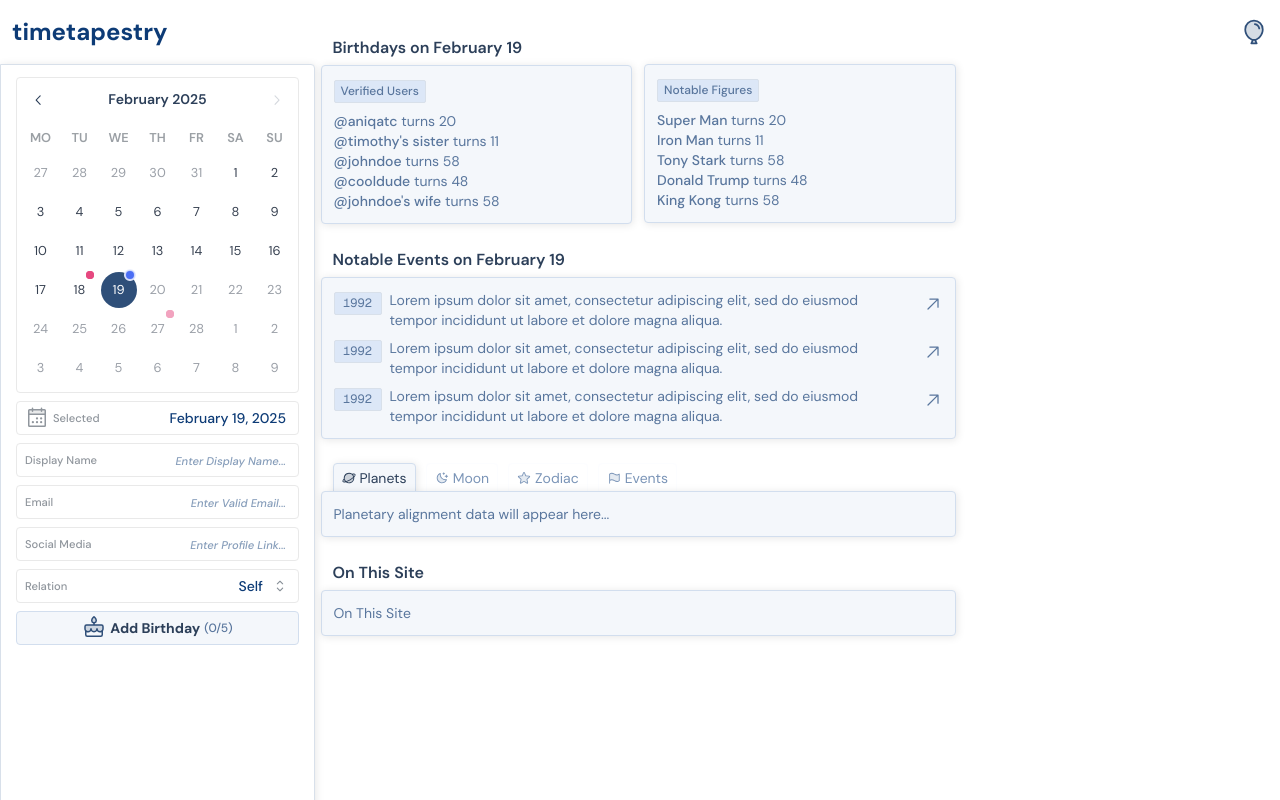
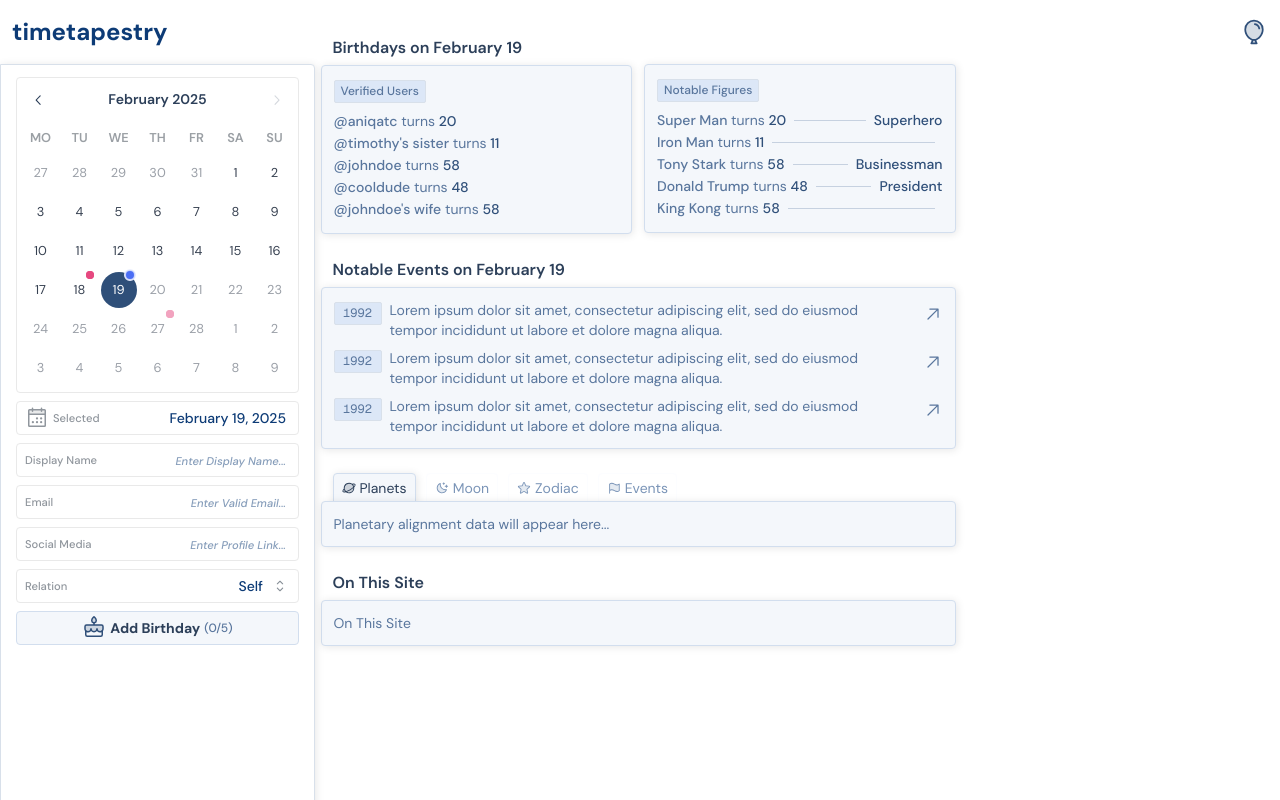
Before and after one commit to aniqatc/time-tapestry, a React (Vite) app: page / in a window 1280 px wide. Built offline with nearby package versions, Linux system fonts and the light colour scheme.

Commit message:
temp: additional styling/formatting for bday cards

```diff
--- a/src/components/Content/BirthdaysCard/NotableFiguresCard.tsx
+++ b/src/components/Content/BirthdaysCard/NotableFiguresCard.tsx
@@ -6,6 +6,7 @@ type FamousBirthday = {
   name: string;
   birthday: Date;
   link?: string;
+  occupation?: string;
 };
 
 const FAKE_USERS: FamousBirthday[] = [
@@ -13,6 +14,7 @@ const FAKE_USERS: FamousBirthday[] = [
     name: 'Super Man',
     birthday: dayjs().subtract(20, 'year').toDate(),
     link: '/',
+    occupation: 'Superhero',
   },
   {
     name: 'Iron Man',
@@ -22,11 +24,13 @@ const FAKE_USERS: FamousBirthday[] = [
     name: 'Tony Stark',
     birthday: dayjs().subtract(58, 'year').toDate(),
     link: 'https://tonystark.com',
+    occupation: 'Businessman',
   },
   {
     name: 'Donald Trump',
     birthday: dayjs().subtract(48, 'year').toDate(),
     link: 'https://twitter.com/trump',
+    occupation: 'President',
   },
   {
     name: 'King Kong',
@@ -35,6 +39,7 @@ const FAKE_USERS: FamousBirthday[] = [
   {
     name: 'Black Widow',
     birthday: dayjs().subtract(25, 'year').toDate(),
+    occupation: 'Superhero',
   },
 ];
 
@@ -53,11 +58,18 @@ export default function NotableFiguresCard(): JSX.Element {
               key={crypto.randomUUID()}
               className={user.link && 'group hover:text-primary-700 transition-all hover:underline'}
             >
-              <li>
-                <span className="font-medium transition-all group-hover:font-bold">
-                  {user.name}
-                </span>{' '}
-                turns {dayjs().year() - dayjs(user.birthday).year()}
+              <li className="mb-0.5 flex items-center justify-between gap-2">
+                <p className="shrink-0">
+                  <span className="font-medium transition-all group-hover:font-bold">
+                    {user.name}
+                  </span>{' '}
+                  turns{' '}
+                  <span className="text-primary-700 font-medium">
+                    {dayjs().year() - dayjs(user.birthday).year()}
+                  </span>
+                </p>
+                <span className="bg-primary-300/50 h-[1px] w-full"></span>
+                <p className="text-primary-700 shrink-0 font-medium">{user?.occupation}</p>
               </li>
             </El>
           );
--- a/src/components/Content/BirthdaysCard/VerifiedUsersCard.tsx
+++ b/src/components/Content/BirthdaysCard/VerifiedUsersCard.tsx
@@ -66,11 +66,14 @@ export default function VerifiedUsersCard(): JSX.Element {
               key={crypto.randomUUID()}
               className={user.link && 'group hover:text-primary-700 transition-all hover:underline'}
             >
-              <li className="lowercase">
+              <li className="mb-0.5 lowercase">
                 <span className="font-medium transition-all group-hover:font-bold">
                   @{user.relation === 'Self' ? user.name : `${user.name}'s ${user.relation}`}
                 </span>{' '}
-                turns {dayjs().year() - dayjs(user.birthday).year()}
+                turns{' '}
+                <span className="text-primary-700 font-medium">
+                  {dayjs().year() - dayjs(user.birthday).year()}
+                </span>
               </li>
             </El>
           );
```
